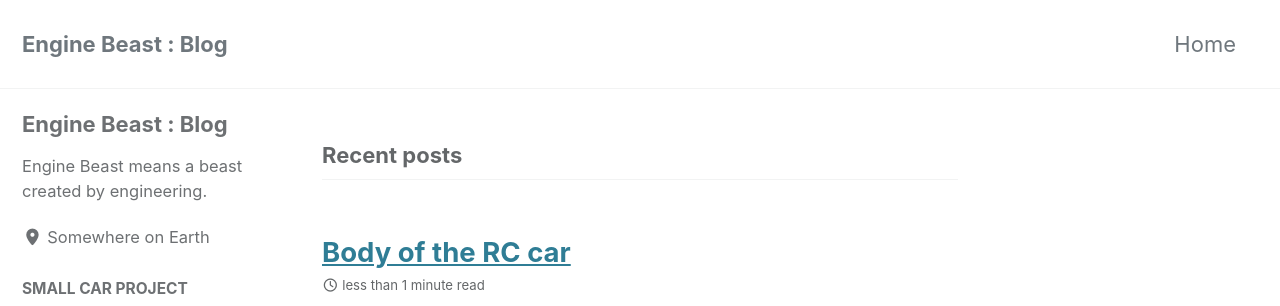
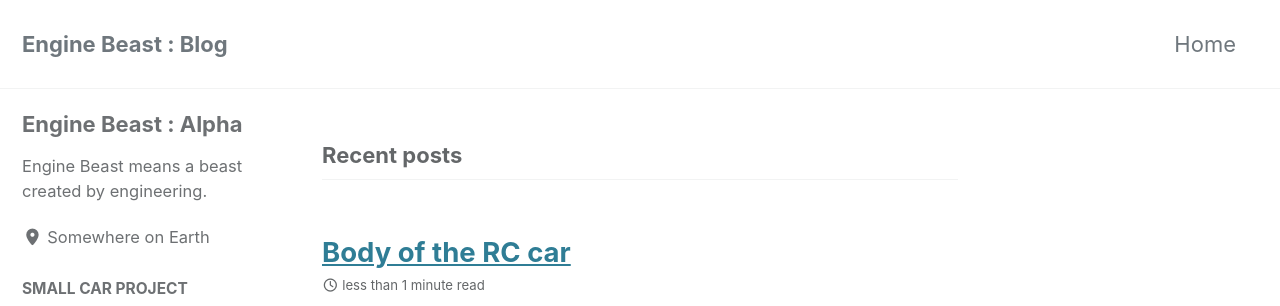
Before and after one commit to enginebeast/enginebeast.github.io, a Jekyll site: the page built from index.html, in a window 1280 px wide. Shown: the top 306 px of the page. Built offline with Jekyll 4.4.1, drawn with Linux system fonts in a browser that asks for light colours; cached includes are drawn as plain includes; the list of posts is cut into pages by our own code.

Commit message:
change name

```diff
--- a/_config.yml
+++ b/_config.yml
@@ -20,7 +20,7 @@ rtl                      : # true, false (default) # turns direction of the page
 title                    : "Engine Beast : Blog"
 title_separator          : "-"
 subtitle                 : # site tagline that appears below site title in masthead
-name                     : "Engine Beast : Blog"
+name                     : "Engine Beast : Alpha"
 description              : "An amazing website."
 url                      : # the base hostname & protocol for your site e.g. "https://mmistakes.github.io"
 baseurl                  : # the subpath of your site, e.g. "/blog"
@@ -113,7 +113,7 @@ analytics:
 
 # Site Author
 author:
-  name             : "Engine Beast : Blog"
+  name             : "Engine Beast : Alpha"
   avatar           : # path of avatar image, e.g. "/assets/images/bio-photo.jpg"
   bio              : "Engine Beast means a beast created by engineering."
   location         : "Somewhere on Earth"
```
